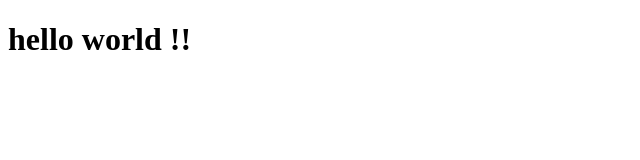
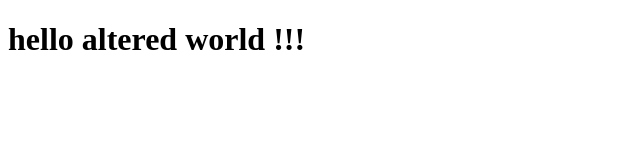
Before and after one commit to chetananandgurung/learning, a plain HTML site: page index.html in a window 1280 px wide. Shown: the whole page, without its empty margins (0-640 px from the left). Drawn offline with Linux system fonts and the light colour scheme.

Commit message:
created new branch altered timeline of master

```diff
--- a/index.html
+++ b/index.html
@@ -4,6 +4,6 @@
         <title>Learning</title>
     </head>
     <body>
-        <h1>hello world !!</h1>
+        <h1>hello altered world !!!</h1>
     </body>
 </html>
```
